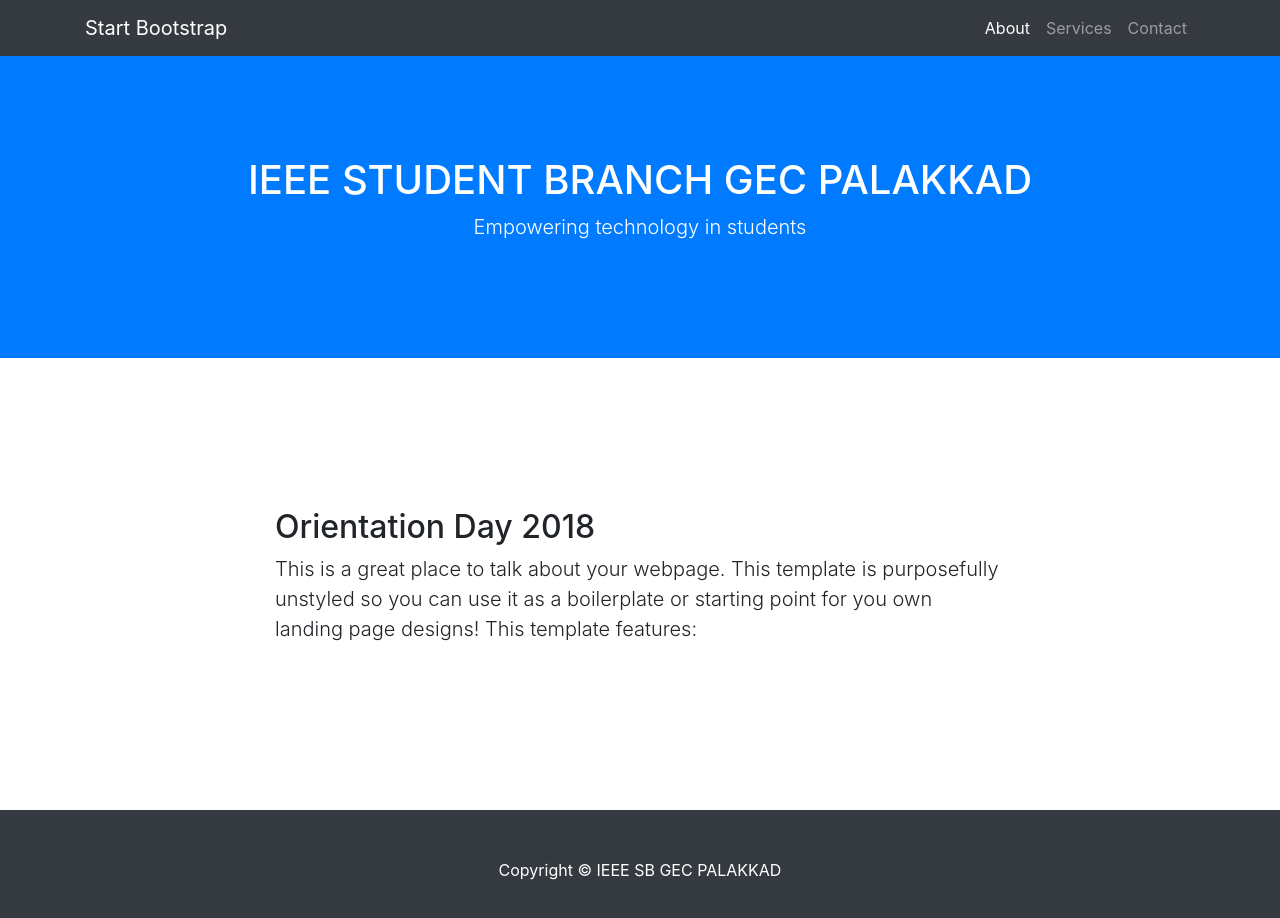
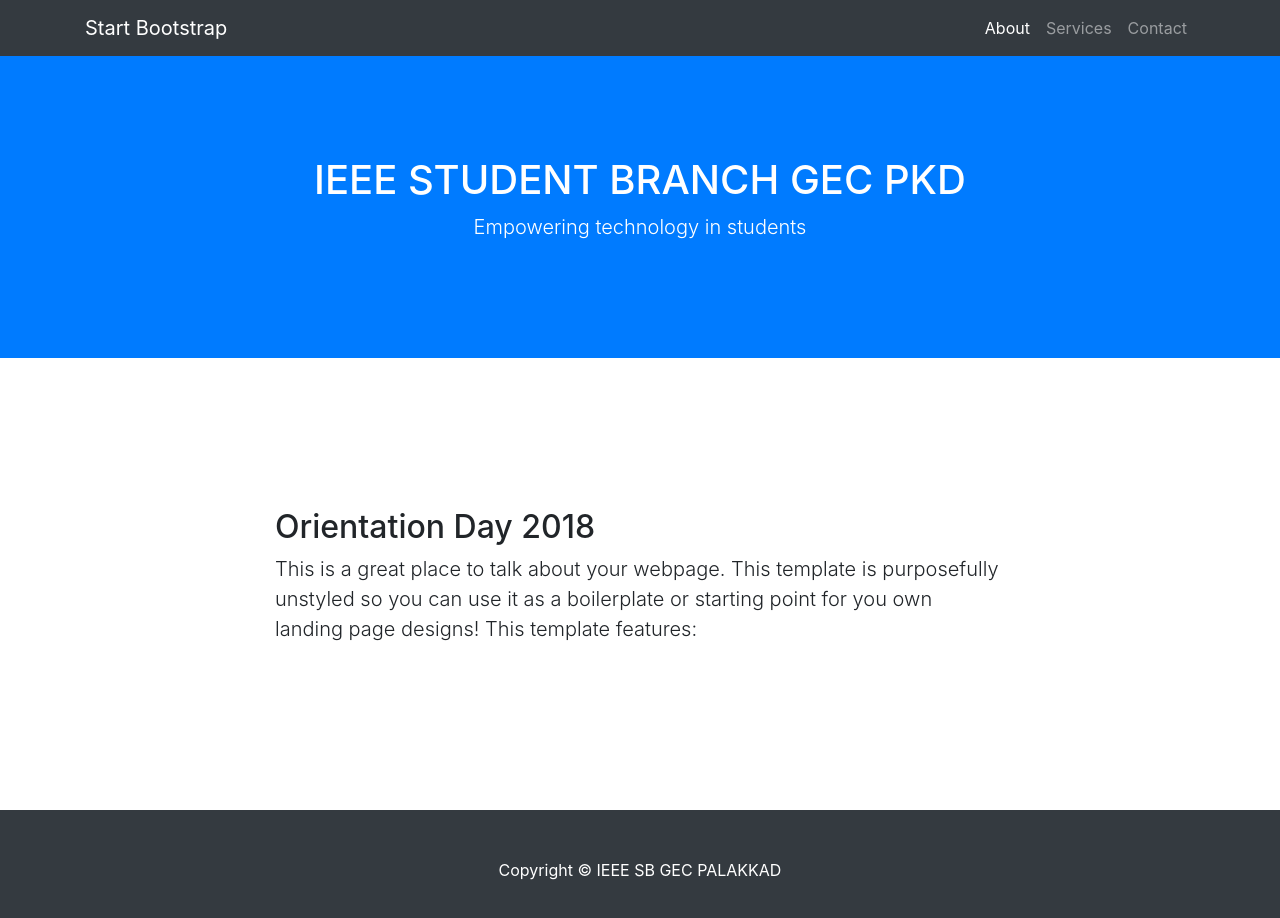
Before and after one commit to biswaz/Hack-GEC, a website with bundled scripts: page 1.html in a window 1280 px wide. Built offline with nearby package versions, Linux system fonts and the light colour scheme.

Commit message:
Update 1.html

```diff
--- a/1.html
+++ b/1.html
@@ -45,7 +45,7 @@
 
     <header class="bg-primary text-white">
       <div class="container text-center">
-        <h1>IEEE STUDENT BRANCH GEC PALAKKAD</h1>
+        <h1>IEEE STUDENT BRANCH GEC PKD</h1>
         <p class="lead">Empowering technology in students</p>
       </div>
     </header>
```
